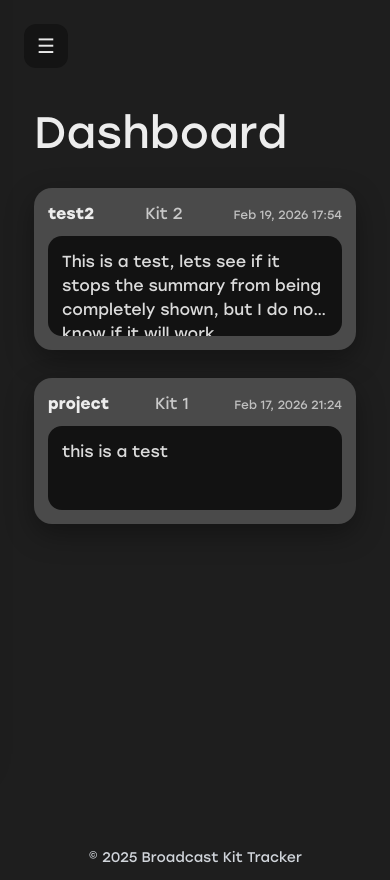
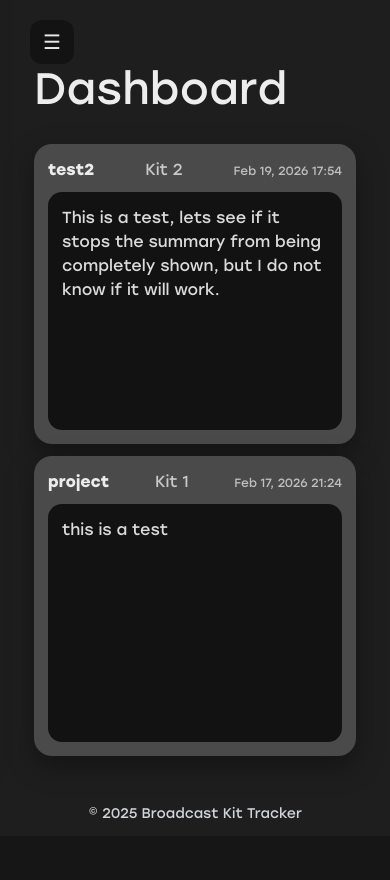
Before and after one commit to ssarahhooper/Broadcast-Kit-Dashboard, a Django app: page /dashboard/ in a window 390 px wide. Shown: the part 80-960 px from the top of the page. After the commit the page ends 899 px from the top, so only its background shows below. Run offline with Django 5.2, Linux system fonts and the light colour scheme; a user stored in the database is signed in; data comes from the database, SQL or seed files in the repository; some libraries are stand-ins or nearby versions.

Commit message:
implemented: wrap cards, fixed sizing, adjusted sidebar positioning

```diff
--- a/kit_dashboard/static/styles.css
+++ b/kit_dashboard/static/styles.css
@@ -41,9 +41,9 @@ html, body {
   min-height: calc(100vh - 120px); /* leaves room for nav/footer if you have them */
   margin: 10px;
   display: grid;
-  grid-template-columns: 160px 1fr;
+  grid-template-columns: 1fr;
   gap: 28px;
-  align-items: start;
+
 }
 
 /* background like the mock */
@@ -82,13 +82,17 @@ html, body {
 /* Grid of cards */
 .kit-grid{
   display: grid;
-  grid-template-columns: repeat(3, minmax(220px, 1fr));
+  grid-template-columns: repeat(auto-fit, minmax(300px, 1fr));
   gap: 28px;
 }
 
 /* Card frame */
 .kit-card{
   background: #4a4a4a;
+  height: 300px;
+  width: 100%;
+  display: flex;
+  flex-direction: column;
   border-radius: 18px;
   padding: 14px;
   box-shadow: 0 10px 28px rgba(0,0,0,.35);
@@ -122,16 +126,16 @@ html, body {
 /* Inner black panel */
 .kit-card__inner{
   background: #121212;
+  flex: 1;
+  overflow: hidden;
+
+  display: -webkit-box;
+  -webkit-box-orient: vertical;
+  -webkit-line-clamp: 4;
   border-radius: 14px;
   padding: 14px;
-  min-height: 84px;
   color: rgba(255,255,255,.85);
 
-  /* “few lines then cut off” look */
-  overflow: hidden;
-  display: -webkit-box;
-  -webkit-line-clamp: 3;
-  -webkit-box-orient: vertical;
 }
 
 .kit-card-link{
@@ -262,6 +266,12 @@ html, body {
 .openbtn:hover {
   background-color: #444;
 }
+.dashboard-hamburger{
+  position: fixed;
+  top: 100px;     /* adjust vertically */
+  left: 30px;    /* adjust horizontally */
+  z-index: 2300; /* above sidebar */
+}
 body.sidebar-open .dashboard-hamburger { display: none !important; }
 
 #main {
@@ -277,10 +287,12 @@ body.sidebar-open .dashboard-hamburger { display: none !important; }
 
 /* Responsive: 2 columns then 1 */
 @media (max-width: 1100px){
-  .kit-grid{ grid-template-columns: repeat(2, minmax(220px, 1fr)); }
+  .kit-grid{ grid-template-columns: repeat(auto-fit, minmax(300px, 1fr)); }
 }
-@media (max-width: 760px){
-  .dash{ grid-template-columns: 1fr; }
-  .dash__sidebar{ min-height: 80px; }
-  .kit-grid{ grid-template-columns: 1fr; }
+/* phones */
+@media (max-width: 520px){
+  .kit-grid{
+    grid-template-columns: repeat(auto-fit, minmax(180px, 1fr));
+    gap: 12px; /* optional */
+  }
 }
```
